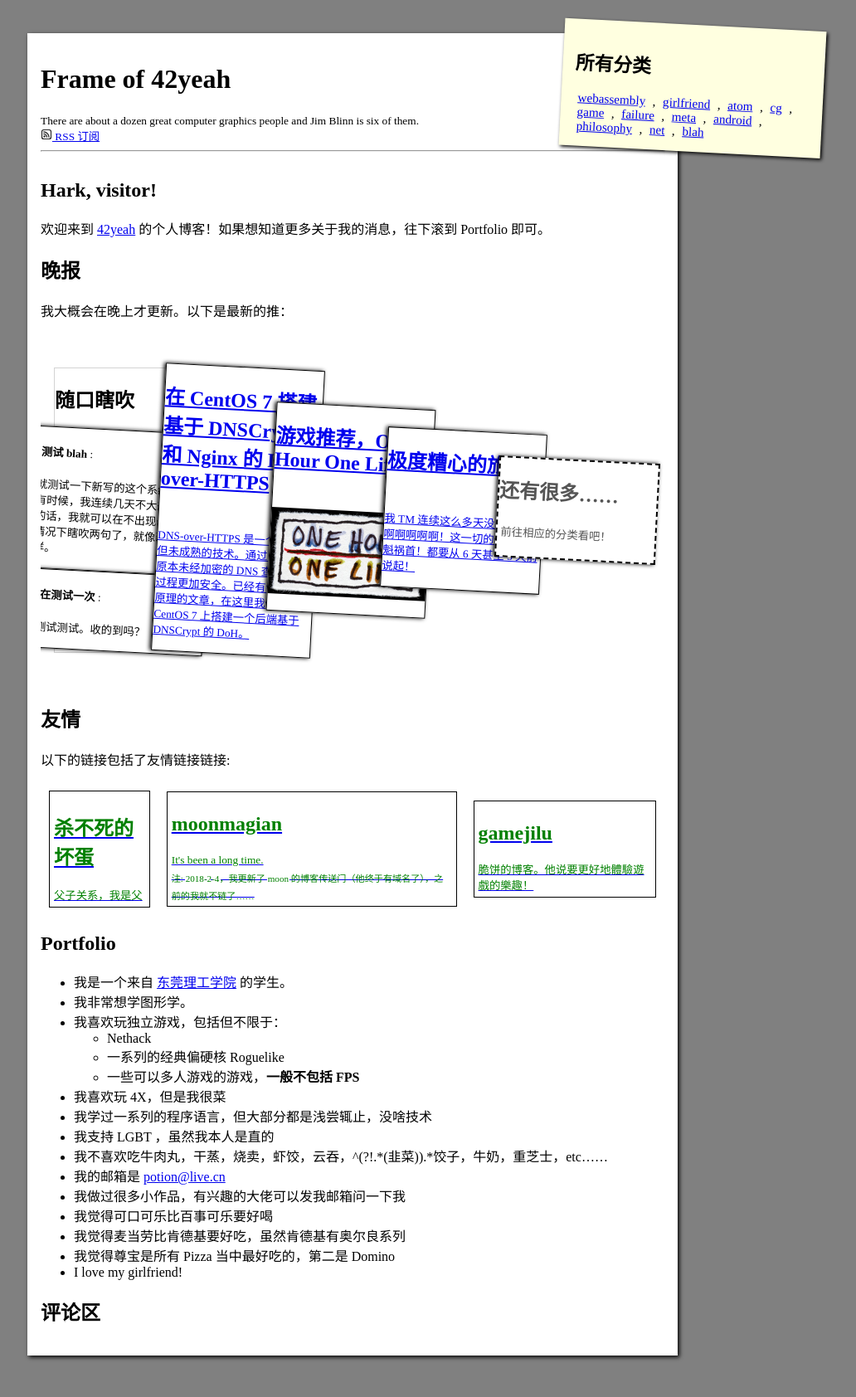
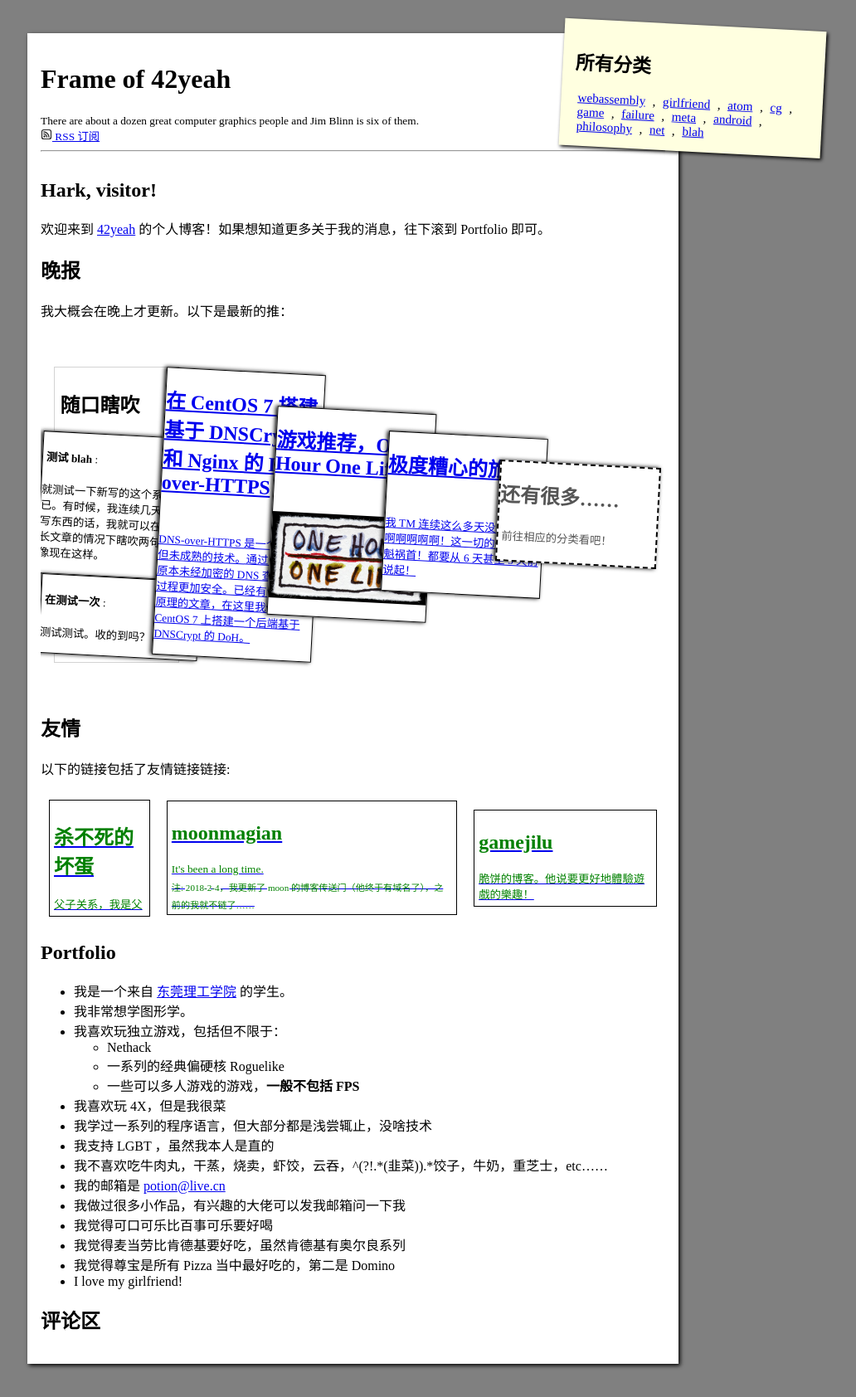
Before and after one commit to POTION4/potion4.github.io, a Jekyll site: the page built from index.md, in a window 1280 px wide. Shown: the whole page at 83% size, without its empty margins (215-1247 px from the left). Built offline with Jekyll 4.4.1, drawn with Linux system fonts in a browser that asks for light colours; our own code applies the rules of GitHub Pages for plain Markdown files; a script that is not in the unit is left out; comment, search, counter and statistics services are not loaded.

Commit message:
Added paddin

```diff
--- a/index.md
+++ b/index.md
@@ -39,7 +39,7 @@
       {% if firstBlah %}
         {% assign firstBlah = false %}
         {% raw %}
-          <div style="padding: 0px px 0px 5px; margin-left: -1.5rem; border-color: lightgray; border-style: solid; border-width: 1px; max-width: 400px;">
+          <div style="padding: 0px px 0px 5px; margin-left: -1.5rem; border-color: lightgray; border-style: solid; border-width: 1px; max-width: 400px; padding: 0.4rem;">
             <h2>随口瞎吹</h2>
         {% endraw %}
       {% endif %}
```
